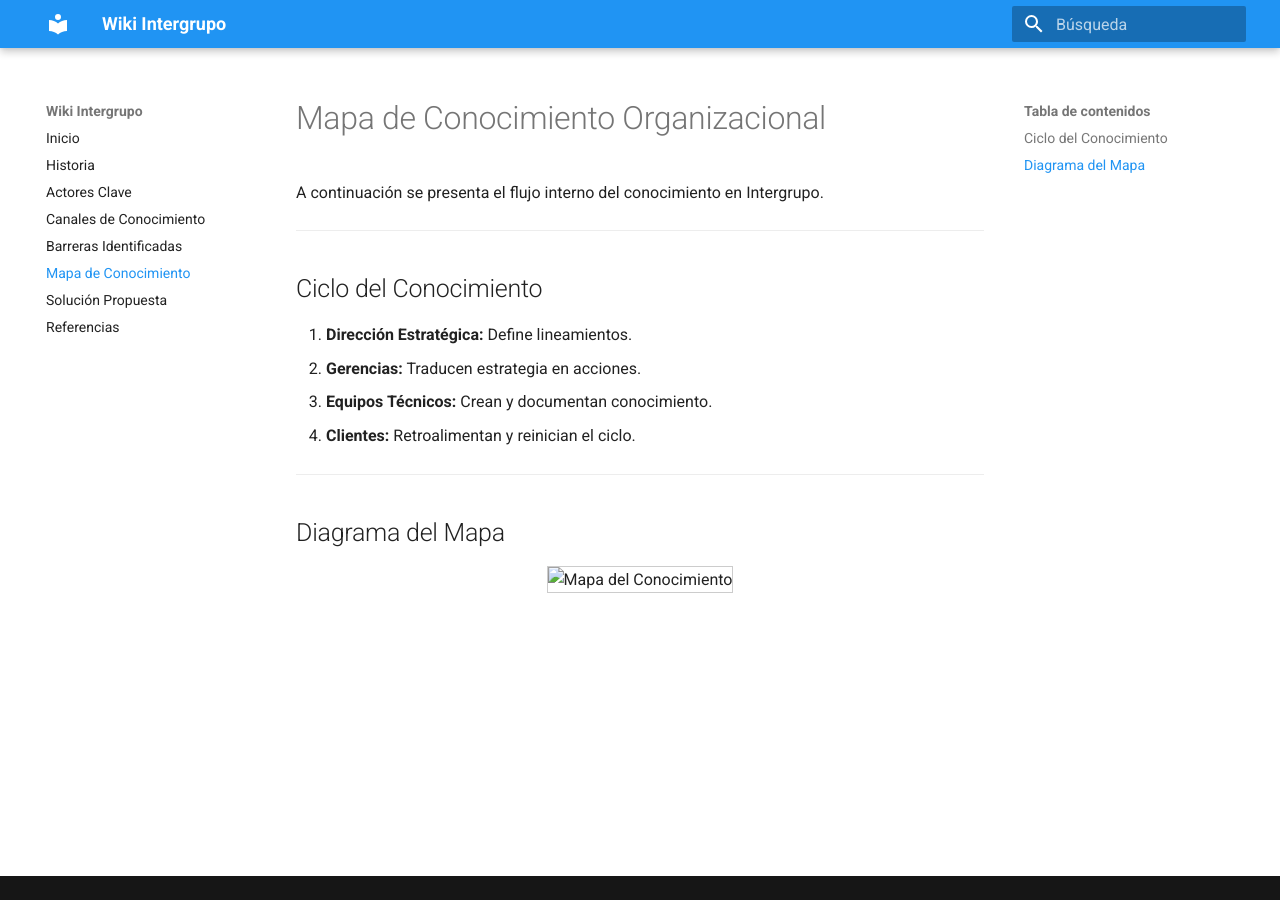
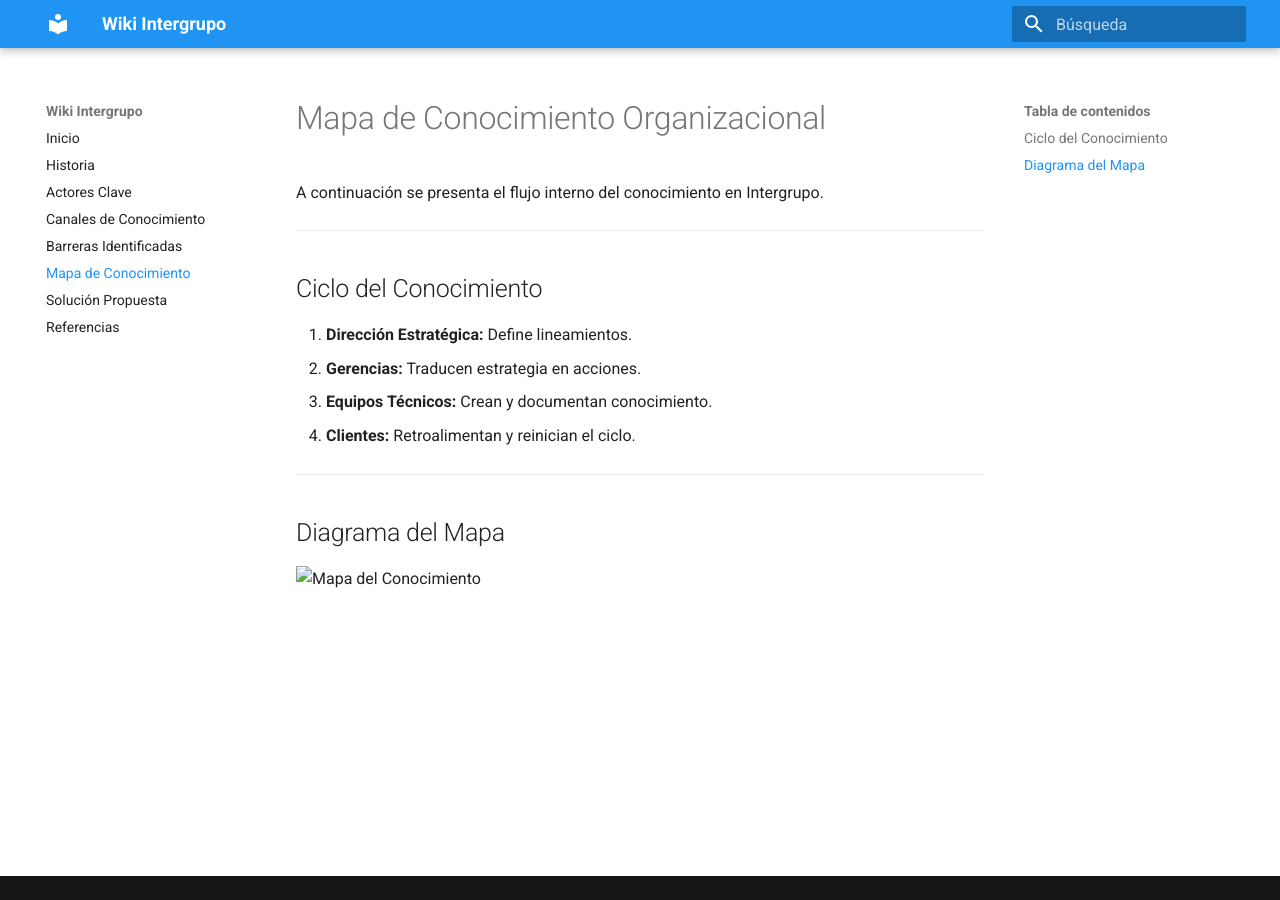
Before and after one commit to danielsmuncac-lgtm/wiki-intergrupo, an MkDocs documentation site: the page built from docs/mapa.md, in a window 1280 px wide. Built offline with MkDocs 1.6.1 and Material for MkDocs 9.7.7, drawn with Linux system fonts in a browser that asks for light colours.

Commit message:
Update mapa.md

```diff
--- a/docs/mapa.md
+++ b/docs/mapa.md
@@ -15,6 +15,4 @@ A continuación se presenta el flujo interno del conocimiento en Intergrupo.
 
 ##  Diagrama del Mapa
 
-<div style="text-align:center;">
-  <img src="assets/captura.PNG" alt="Mapa del Conocimiento" style="width:70%; border:1px solid #ccc;">
-</div>
+![Mapa del Conocimiento](assets/captura.PNG)
```
